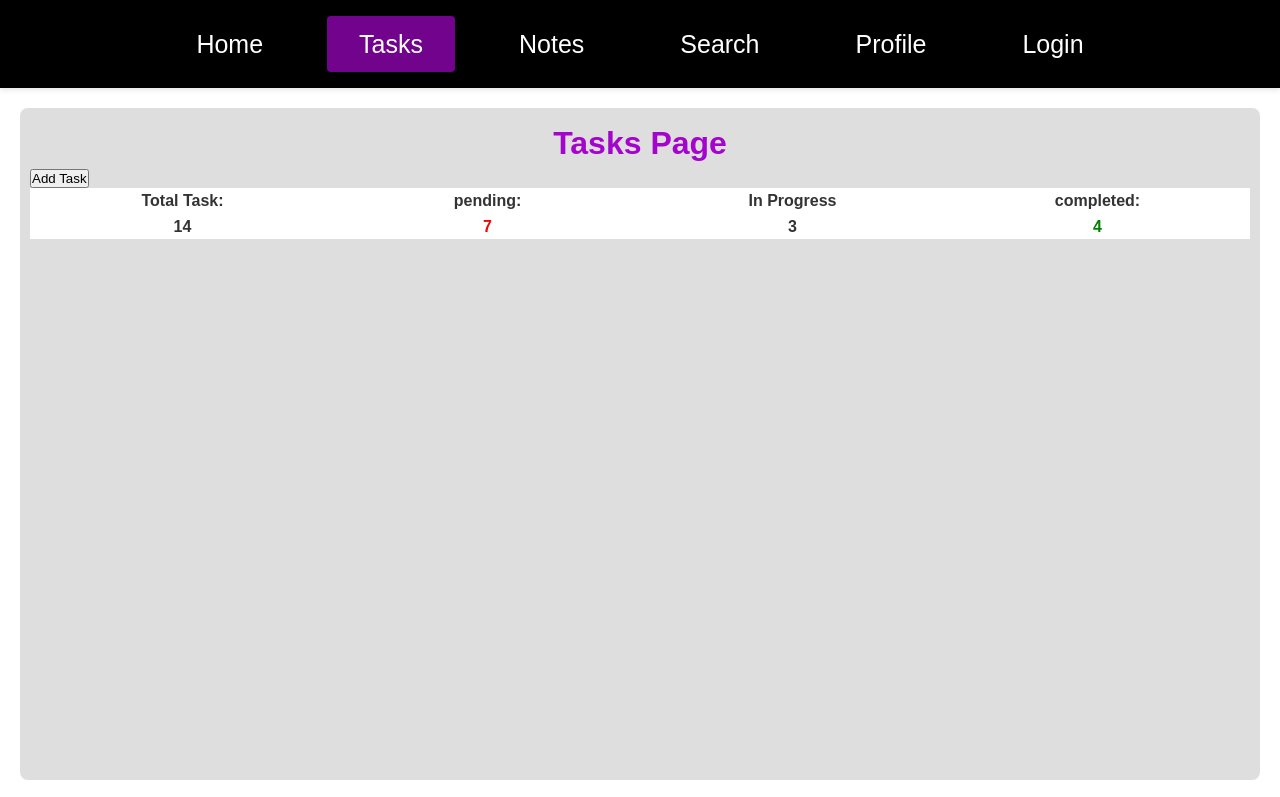
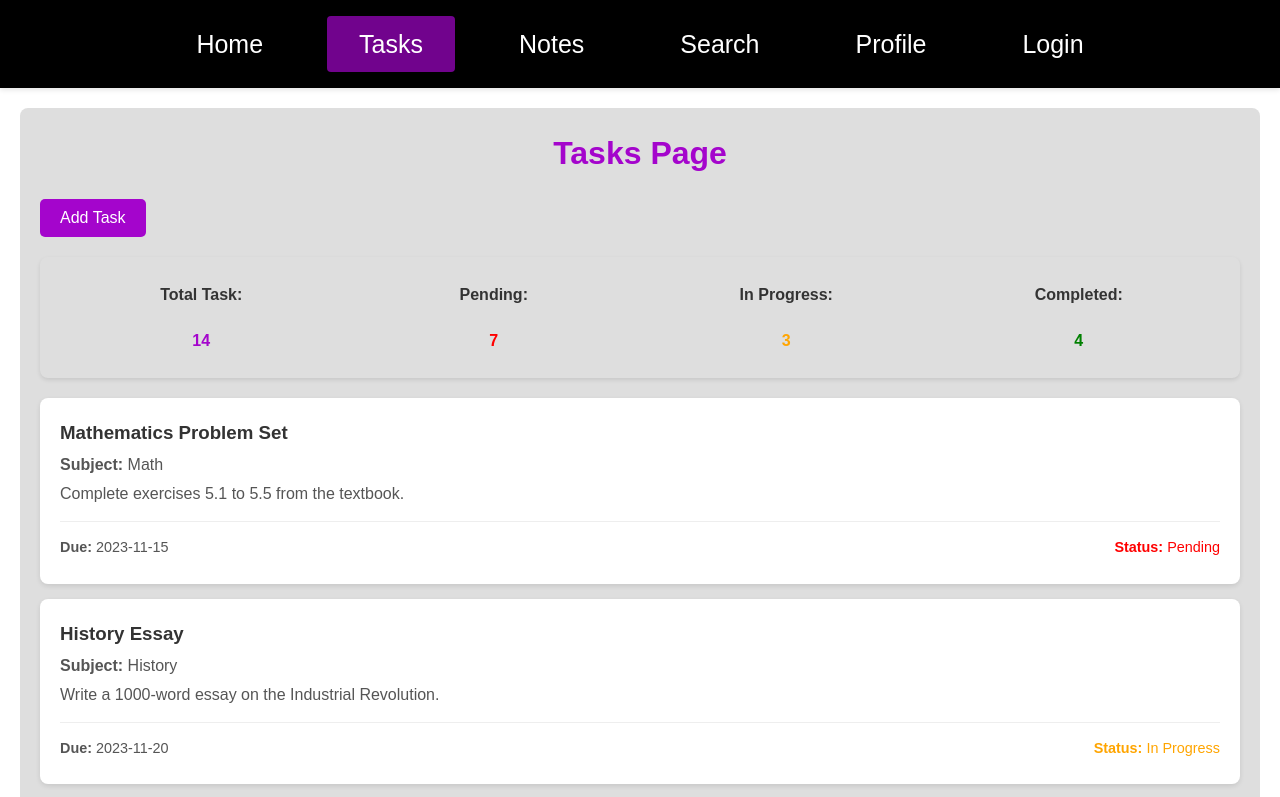
Before and after one commit to Ajai-L16/assignment-tracking, a React (Create React App) app: page /tasks in a window 1280 px wide. Shown: the top 797 px of the page. Built offline with nearby package versions, Linux system fonts and the light colour scheme.

Commit message:
14th commit

```diff
--- a/src/Pages/Notes.js
+++ b/src/Pages/Notes.js
@@ -19,11 +19,11 @@ function Notes() {
       <h1 className="">Notes Page</h1>
          <form onSubmit={handleSubmit(onSubmitHandler)}>
                 <label>Author: </label>
-                <input {...register("name")}type="text" />
+                <input {...register("name")}type="text" placeholder="Name"/>
                 <label>Date: </label>
-                <input {...register("date")} type="date" />
+                <input {...register("date")} type="date"/>
                 <label>Subject: </label>
-                <input {...register("subject")} type="text" />
+                <input {...register("subject")} type="text" placeholder="Subject Name"/>
                 <label>Description</label>
                 <input {...register("description")} type="text" />
                 <button type="submit">Add Notes</button>
--- a/src/Pages/Tasks.js
+++ b/src/Pages/Tasks.js
@@ -2,8 +2,7 @@ import "../Styles/Tasks.css";
 import React, { useEffect, useState } from "react";
 
 function Tasks() {
-
-  const [assignmentData, setAssignmentData] = useState([]);
+  const [assignmentData, setAssignmentData]=useState([]);
 
   useEffect(() => {
     fetch("/assignments.json")
@@ -11,22 +10,25 @@ function Tasks() {
       .then((data) => setAssignmentData(data))
       .catch((err) => console.error("Failed to load JSON:", err));
   }, []);
+
   const taskCount = assignmentData.length;
-    const pendingCount =assignmentData.filter((assignment)=>assignment.status === "Pending").length;
-    const inProgress =assignmentData.filter((assignment)=>assignment.status === "In Progress").length;
-    const completedCount =assignmentData.filter((assignment)=>assignment.status === "Completed").length;
-
+  const pendingCount = assignmentData.filter((assignment) => assignment.status === "Pending").length;
+  const inProgress = assignmentData.filter((assignment)=> assignment.status === "In Progress").length;
+  const completedCount = assignmentData.filter((assignment) => assignment.status === "Completed").length;
 
   return (
     <div className='tasks-container'>
       <h1 className='tasks-h1'>Tasks Page</h1>
-    <div className="task-addButton"><button className='addButton'>Add Task</button></div>
+
+      <div className="task-addButton">
+        <button className='addButton'>Add Task</button>
+      </div>
 
       <div className="status-icons">
         <h4>Total Task:</h4>
-      <h4>pending: </h4>
-      <h4>In Progress</h4>
-      <h4>completed: </h4>
+        <h4>Pending:</h4>
+        <h4>In Progress:</h4>
+        <h4>Completed: </h4>
         <h4 className="tottask">{taskCount}</h4>
         <h4 className="pen">{pendingCount} </h4>
         <h4 className="inPro">{inProgress}</h4>
@@ -34,9 +36,22 @@ function Tasks() {
       </div>
 
       <div className='tasks-list'>
-
+        {assignmentData.map((assignment) => (
+          <div key={assignment.id} className="task-card">
+            <h3>{assignment.title}</h3>
+            <p><strong>Subject:</strong> {assignment.subject}</p>
+            <p>{assignment.description}</p>
+            <div className="task-meta">
+              <p><strong>Due:</strong> {assignment.dueDate}</p>
+              <p className={`status-text ${assignment.status.toLowerCase().replace(" ", "-")}`}>
+                <strong>Status:</strong> {assignment.status}
+              </p>
+            </div>
+          </div>
+        ))}
       </div>
     </div>
   );
 }
+
 export default Tasks;
--- a/src/Styles/Tasks.css
+++ b/src/Styles/Tasks.css
@@ -1,40 +1,93 @@
 /*---------------------------------------------Tasks Page Styles-------------------------------------------------*/
 
-.tasks-container{
+.tasks-container {
   flex: 1;
-  background-color: rgb(222, 222, 222 );
+  background-color: rgb(222, 222, 222);
   margin: 20px;
   border-radius: 8px;
-  padding: 10px;
+  padding: 20px;
 }
 
-.tasks-h1{
+.tasks-h1 {
   text-align: center;
   color: rgb(164, 5, 204);
+  margin-bottom: 20px;
 }
 
-.task-addButton{
-display: flex;
-justify-content: left;
+.task-addButton {
+  display: flex;
+  justify-content: flex-start;
+  margin-bottom: 20px;
 }
 
-.tasks-list{
-  display: flex;
-  background-color: white;
-  margin: 20px;
+.addButton {
+  padding: 10px 20px;
+  background-color: rgb(164, 5,204);
+  color: white;
+  border: none;
+  border-radius: 5px;
+  cursor: pointer;
+  font-size: 1rem;
 }
 
-.status-icons{
+.addButton:hover {
+  background: linear-gradient(45deg, rgb(5, 131, 185),rgb(164,5,204) );
+}
+
+.status-icons {
   display: grid;
   grid-template-columns: 1fr 1fr 1fr 1fr;
-  background-color: rgb(255, 255, 255);
+  background: linear-gradient(white);
   text-align: center;
+  box-shadow: 0 2px 4px rgba(0,0,0,0.1);
+  padding: 15px;
+  border-radius: 8px;
+  margin-bottom: 20px;
+
 }
 
-.status-icons .pen{
-  color: red;
+.status-icons h4 {
+  margin: 10px 0;
 }
 
-.status-icons .com{
-  color: green;
+.status-icons .pen { color: red; }
+.status-icons .com { color: green; }
+.status-icons .inPro { color: orange; }
+.status-icons .tottask { color: rgb(164,5,204); }
+.status-text.pending { color: red; }
+.status-text.completed { color: green; }
+.status-text.in-progress { color: orange; }
+
+.tasks-list {
+  display: flex;
+  flex-direction: column;
+  gap: 15px;
+  width: 100%;
 }
+
+.task-card {
+  background-color: white;
+  padding: 20px;
+  border-radius: 8px;
+  box-shadow:0 2px 5px rgba(0, 0, 0, 0.1);
+}
+
+.task-card h3 {
+  margin-top: 0;
+  color: #333;
+}
+
+.task-card p {
+  margin: 5px 0;
+  color: #555;
+  line-height: 1.5;
+}
+
+.task-meta {
+  display: flex;
+  justify-content: space-between;
+  margin-top: 15px;
+  padding-top: 10px;
+  border-top: 1px solid #eee;
+  font-size: 0.9em;
+}
```
Lines whose indentation alone changed are shown as unchanged.
